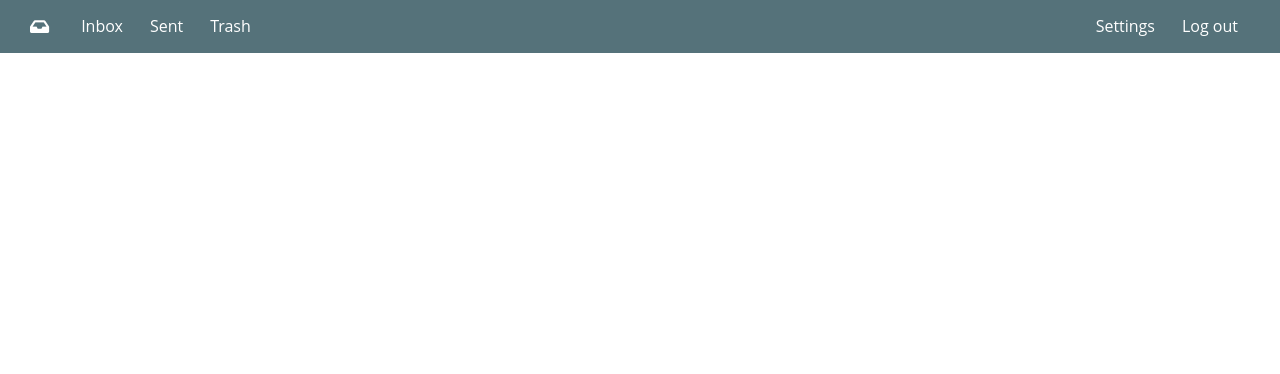
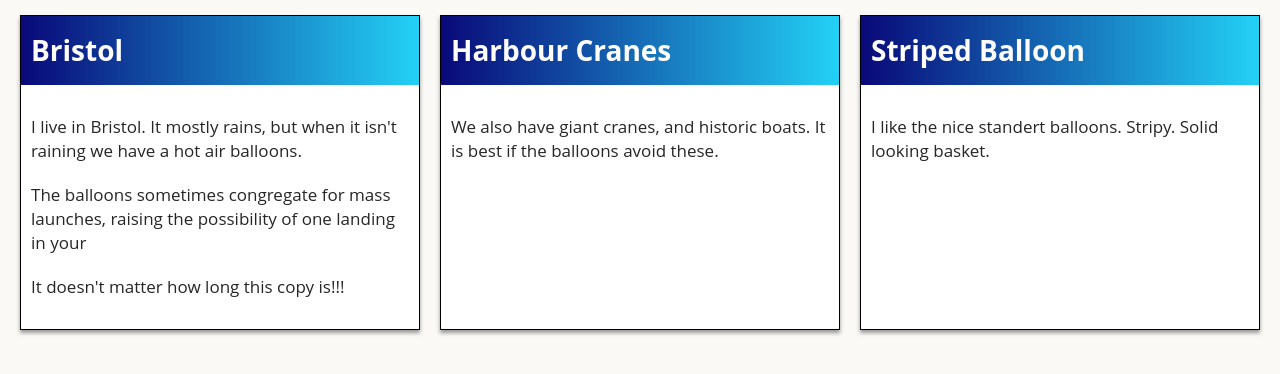
Before and after one commit to eld15103/dmd3470, a plain HTML site: page index.html in a window 1280 px wide. Drawn offline with Linux system fonts and the light colour scheme.

Commit message:
Add files via upload

```diff
--- a/index.html
+++ b/index.html
@@ -4,29 +4,43 @@
 <head>
     <meta charset="utf-8">
     <meta name="viewport" content="width=device-width,initial-scale=1,user-scalable=no">
-    <title>Layout #1</title>
-    <link rel="stylesheet" href="https://use.fontawesome.com/releases/v5.6.1/css/all.css">
+    <title>Layout #3</title>
+    <link rel="stylesheet" href="https://use.fontawesome.com/releases/v5.6.1/css/all.css" integrity="sha384-gfdkjb5BdAXd+lj+gudLWI+BXq4IuLW5IT+brZEZsLFm++aCMlF1V92rMkPaX4PP" crossorigin="anonymous">
     <link href="style.css" rel="stylesheet">
 </head>
 
 <body>
     <div class="page">
-        <header class="header">
-            <div class="header__left-side">
-                <i class="header__icon fas fa-inbox"></i>
-                <ul class="header__list">
-                    <li class="header__list-item">Inbox</li>
-                    <li class="header__list-item">Sent</li>
-                    <li class="header__list-item">Trash</li>
-                </ul>
-            </div>
-            <div class="header__right-side">
-                <ul class="header__list">
-                    <li class="header__list-item">Settings</li>
-                    <li class="header__list-item">Log out</li>
-                </ul>
-            </div>
-        </header>
+        <main class="main">
+            <section class="blocks">
+                <div class="blocks__wrap-item">
+                    <div class="blocks__item">
+                        <h2 class="blocks__title">Bristol</h2>
+                        <div class="blocks__text-wrap">
+                            <p class="blocks__text">I live in Bristol. It mostly rains, but when it isn't raining we have a hot air balloons.</p>
+                            <p class="blocks__text">The balloons sometimes congregate for mass launches, raising the possibility of one landing in your</p>
+                            <p class="blocks__text">It doesn't matter how long this copy is!!!</p>
+                        </div>
+                    </div>
+                </div>
+                <div class="blocks__wrap-item">
+                    <div class="blocks__item">
+                        <h2 class="blocks__title">Harbour Cranes</h2>
+                        <div class="blocks__text-wrap">
+                            <p class="blocks__text">We also have giant cranes, and historic boats. It is best if the balloons avoid these.</p>
+                        </div>
+                    </div>
+                </div>
+                <div class="blocks__wrap-item">
+                    <div class="blocks__item">
+                        <h2 class="blocks__title">Striped Balloon</h2>
+                        <div class="blocks__text-wrap">
+                            <p class="blocks__text">I like the nice standert balloons. Stripy. Solid looking basket.</p>
+                        </div>
+                    </div>
+                </div>
+            </section>
+        </main>
     </div>
 </body>
 
--- a/style.css
+++ b/style.css
@@ -19,7 +19,7 @@ body {
     display: block;
     margin: 0;
     color: #262626;
-    background-color: #fff;
+    background-color: #faf9f6;
     font-family: "Open Sans", sans-serif;
     font-size: 17px;
     font-weight: 400;
@@ -27,6 +27,21 @@ body {
 }
 .page {
     overflow: hidden;
+}
+.main {
+    display: -webkit-box;
+    display: -ms-flexbox;
+    display: flex;
+    -webkit-box-orient: vertical;
+    -webkit-box-direction: normal;
+    -ms-flex-direction: column;
+    flex-direction: column;
+    -webkit-box-pack: center;
+    -ms-flex-pack: center;
+    justify-content: center;
+    -webkit-box-align: center;
+    -ms-flex-align: center;
+    align-items: center;
 }
 button {
     border: none;
@@ -45,88 +60,65 @@ p {
     margin-top: 0;
     margin-bottom: 0;
 }
-.header {
+.blocks {
     display: -webkit-box;
     display: -ms-flexbox;
     display: flex;
-    -webkit-box-align: center;
-    -ms-flex-align: center;
-    align-items: center;
-    -webkit-box-pack: justify;
-    -ms-flex-pack: justify;
-    justify-content: space-between;
-    padding: 10px 30px;
-    background: #55727a;
+    padding: 5px 10px;
 }
-@media (max-width: 1024px) {
-    .header {
-        padding: 10px 20px;
+@media (max-width: 620px) {
+    .blocks {
+        -webkit-box-orient: vertical;
+        -webkit-box-direction: normal;
+        -ms-flex-direction: column;
+        flex-direction: column;
     }
 }
-@media (max-width: 568px) {
-    .header {
-        padding: 10px 10px;
-    }
-}
-.header__left-side {
+.blocks__wrap-item {
     display: -webkit-box;
     display: -ms-flexbox;
     display: flex;
-    -webkit-box-align: center;
-    -ms-flex-align: center;
-    align-items: center;
-    -webkit-box-pack: start;
-    -ms-flex-pack: start;
-    justify-content: flex-start;
+    -webkit-box-orient: vertical;
+    -webkit-box-direction: normal;
+    -ms-flex-direction: column;
+    flex-direction: column;
+    width: 33.33%;
+    margin: 10px;
 }
-.header__icon {
-    margin: 0 20px 0 0;
-}
-@media (max-width: 1024px) {
-    .header__icon {
-        margin: 0 10px 0 0;
+@media (max-width: 620px) {
+    .blocks__wrap-item {
+        width: calc(100% - 20px);
     }
 }
-@media (max-width: 568px) {
-    .header__icon {
-        margin: 0 5px 0 0;
+.blocks__wrap-item > * {
+    -webkit-box-flex: 1;
+    -ms-flex-positive: 1;
+    flex-grow: 1;
+    box-shadow: 0 3px 4px rgba(0, 0, 0, .4);
+}
+.blocks__item {
+    background-color: white;
+    border: 1px solid black;
+}
+.blocks__title {
+    padding: 15px 10px;
+    font-size: 28px;
+    color: white;
+    background: linear-gradient(90deg, rgba(2,0,36,1) 0%, rgba(9,9,121,1) 0%, rgba(35,209,245,1) 100%);
+}
+@media (max-width: 800px) {
+    .blocks__title {
+        font-size: 20px;
     }
 }
-.header__icon::before {
-    color: white;
-}
-.header__list {
-    display: -webkit-box;
-    display: -ms-flexbox;
-    display: flex;
-    margin-left: 0;
-    padding-left: 0;
-}
-.header__list-item {
-    margin: 0 3px 0 0;
-    padding: 5px 12px;
-    font-size: 16px;
-    color: white;
-    list-style-type: none;
-    border-radius: 5px;
-    cursor: pointer;
-    -webkit-transition: background-color 0.3s ease-in-out;
-    transition: background-color 0.3s ease-in-out;
+.blocks__text-wrap {
+    padding: 20px 10px;
 }
 @media (max-width: 568px) {
-    .header__list-item {
+    .blocks__text-wrap {
         font-size: 12px;
     }
 }
-@media (max-width: 400px) {
-    .header__list-item {
-        padding: 4px 8px;
-        font-size: 10px;
-    }
+.blocks__text {
+    padding: 10px 0;
 }
-.header__list-item:hover {
-    background-color: #425e68;
-}
-.header__list-item:last-child {
-    margin: 0;
-}
```
Also changed, not shown: smile-regular.svg (added), 1 other file.
